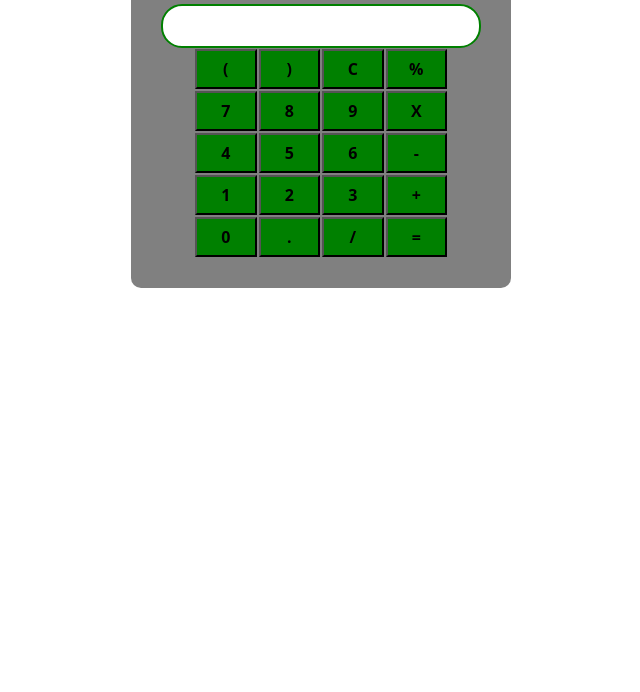
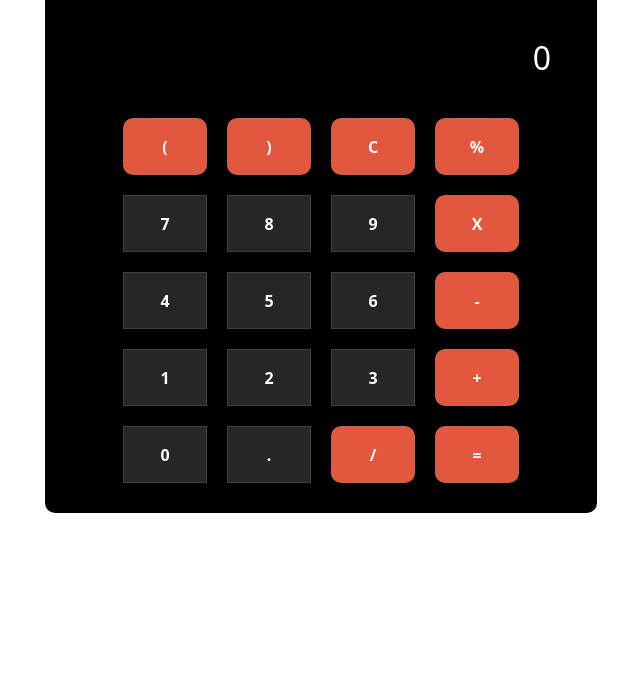
Before and after one commit to killersaini/calculator, a plain HTML site: page index.html in a window 1280 px wide. Shown: the part 108-800 px from the top of the page, without its empty margins (319-959 px from the left). Drawn offline with nearby package versions, Linux system fonts and the light colour scheme.

Commit message:
first commit

```diff
--- a/index.html
+++ b/index.html
@@ -16,40 +16,40 @@
     <section class="calculator">
         <div class="container-lg">
             <div class="calculator-header">
-                <h5>Calculator</h5>
+                <h2>Calculator</h2>
             </div>
             <div class="calculator-container">
-                <input type="text" id="screen" class="input">
+                <input type="text" id="screen" class="input" placeholder="0">
                 <table>
                     <tr>
-                        <td><button>(</button></td>
-                        <td><button>)</button></td>
-                        <td><button>C</button></td>
-                        <td><button>%</button></td>
+                        <td><button class="indicators">(</button></td>
+                        <td><button class="indicators">)</button></td>
+                        <td><button class="indicators">C</button></td>
+                        <td><button class="indicators">%</button></td>
                     </tr>
                     <tr>
                         <td><button>7</button></td>
                         <td><button>8</button></td>
                         <td><button>9</button></td>
-                        <td><button>X</button></td>
+                        <td><button class="indicators">X</button></td>
                     </tr>
                     <tr>
                         <td><button>4</button></td>
                         <td><button>5</button></td>
                         <td><button>6</button></td>
-                        <td><button>-</button></td>
+                        <td><button class="indicators">-</button></td>
                     </tr>
                     <tr>
                         <td><button>1</button></td>
                         <td><button>2</button></td>
                         <td><button>3</button></td>
-                        <td><button>+</button></td>
+                        <td><button class="indicators">+</button></td>
                     </tr>
                     <tr>
                         <td><button>0</button></td>
                         <td><button>.</button></td>
-                        <td><button>/</button></td>
-                        <td><button>=</button></td>
+                        <td><button class="indicators">/</button></td>
+                        <td><button class="indicators">=</button></td>
                     </tr>
                 </table>
             </div>
--- a/style.css
+++ b/style.css
@@ -10,8 +10,8 @@
 
 .calculator-container {
     display: inline-block;
-    background-color: gray;
-    padding: 30px;
+    background-color: black;
+    padding: 20px;
     border-radius: 10px;
 }
 
@@ -19,19 +19,47 @@ table {
     margin: auto;
 }
 
+td {
+    padding: 10px;
+}
+
 .input {
     border-radius: 21px;
     width: 100%;
-    border: 2px solid green;
-    font-size: 20px;
+    font-size: 32px;
     padding: 5px 10px;
+    background-color: black;
+    border: 1px solid black;
+    color: white;
+    text-align: end;
+    padding: 25px;
+}
+
+input:focus,
+input:checked {
+    outline: none;
+    border: none;
 }
 
 button {
-    border-radius: 20px;
-    margin: 25px;
     font-weight: bold;
-    width: 61.5px;
-    height: 40px;
-    background-color: green;
+    width: 84px;
+    height: 57px;
+    background-color: rgba(128, 128, 128, 0.295);
+    border: 1px solid rgba(128, 128, 128, 0.295);
+    color: white;
 }
+
+button:focus,
+button:checked {
+    outline: none;
+}
+
+.indicators {
+    background-color: rgb(226, 88, 63);
+    border-radius: 10px;
+}
+
+input::placeholder {
+    color: white;
+}
```
